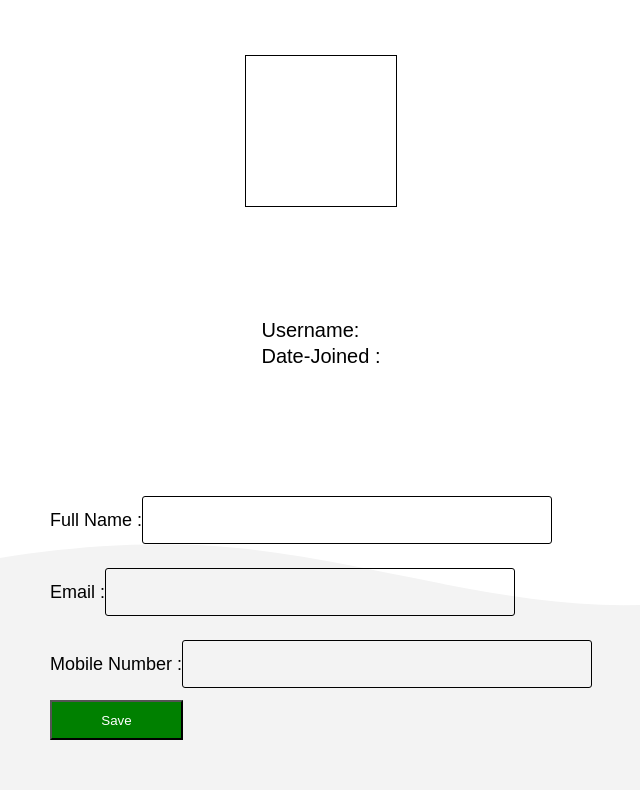
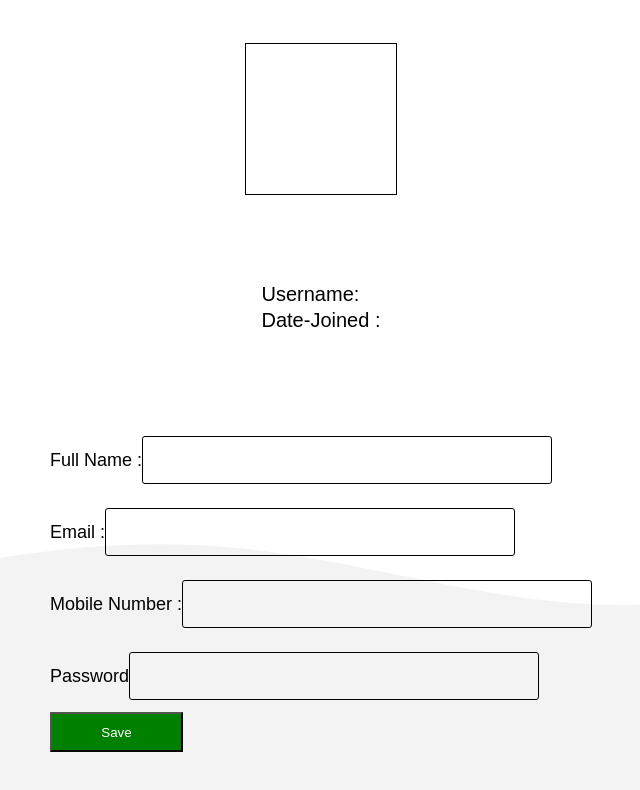
Before and after one commit to suhailajapar/DRC_Project, a React (Create React App) app: page /profile in a window 1280 px wide. Shown: the top 790 px of the page, without its empty margins (319-959 px from the left). Built offline with nearby package versions, Linux system fonts and the light colour scheme.

Commit message:
fixed password input

```diff
--- a/src/components/Profile/Profile.js
+++ b/src/components/Profile/Profile.js
@@ -78,6 +78,27 @@ function Profile() {
           {errors?.MobileNumber?.type === "required" && (
             <p>This field is required</p>
           )}
+          <h1 className="headers">
+            Password
+            <input
+              type="password"
+              className="InputBox"
+              {...register("Password", {
+                required: true,
+                minlegth: 10,
+                maxlength: 16,
+                pattern: /^[a-zA-Z0-9_]*$/,
+              })}
+            />
+          </h1>
+          {errors?.Password?.type === "pattern" && (
+            <p>Only Alphanumeric and underscores are accepted</p>
+          )}
+          {errors.Password && <p>Min 10 digits</p>}
+          {errors?.Password?.type === "required" && (
+            <p>This field is required</p>
+          )}
+
           <button className="Save-Button">Save </button>
         </form>
       </div>
```
